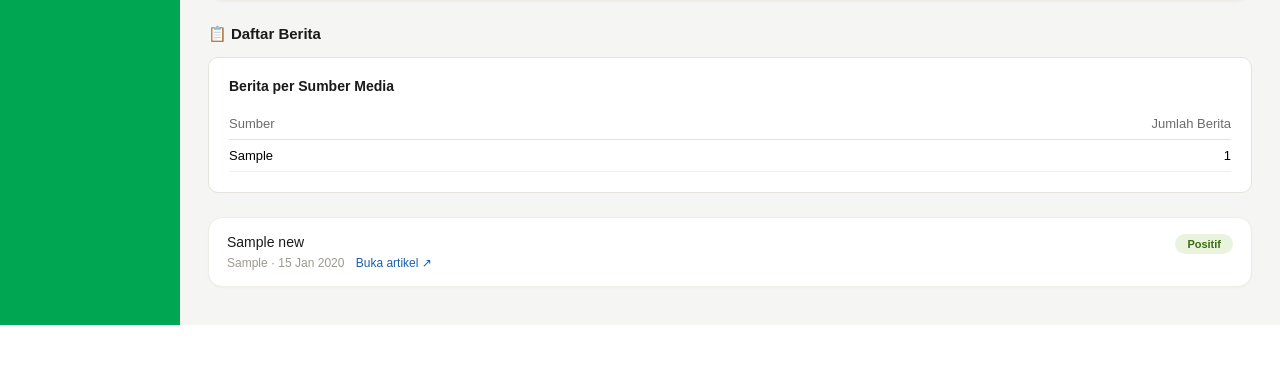
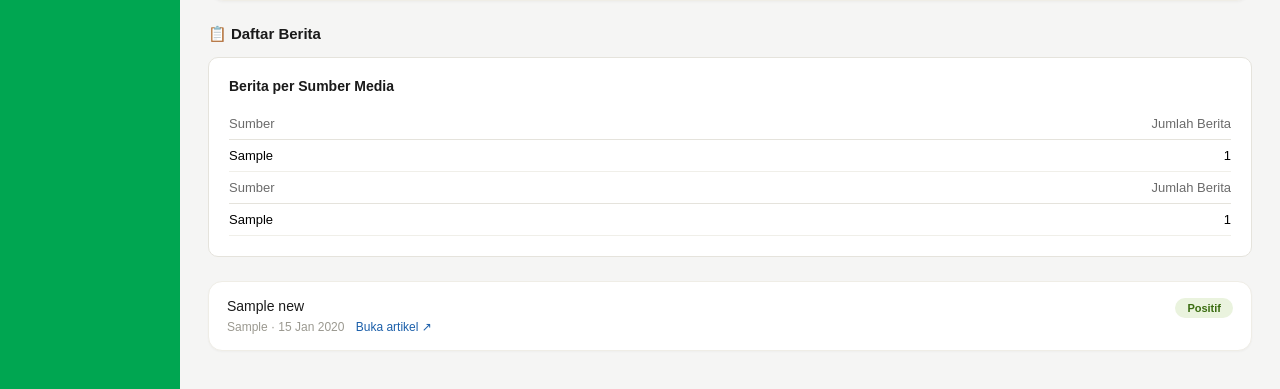
Before and after one commit to Pandora91105/bpjs-pamekasan-news-monitor, a Django app: page /analisis/ in a window 1280 px wide. Shown: the part 578-967 px from the top of the page. Before the commit the page ends 903 px from the top, so only its background shows below. Run offline with Django 5.2, Linux system fonts and the light colour scheme; a user stored in the database is signed in; tables that the repository leaves empty hold one stand-in row (values such as "Sample post").

Commit message:
update analisis

```diff
--- a/news/views.py
+++ b/news/views.py
@@ -135,12 +135,15 @@ class AnalisisView(LoginRequiredMixin, TemplateView):
         context['chart_positif'] = json.dumps(chart_positif)
         context['chart_negatif'] = json.dumps(chart_negatif)
 
-        context['sumber_stats'] = (
+        sumber_stats_all = (
             News.objects.filter(is_relevant=True)
             .values('source')
             .annotate(jumlah=Count('id'))
             .order_by('-jumlah')
         )
+        sumber_paginator = Paginator(sumber_stats_all, 8)
+        sumber_page_number = self.request.GET.get('sumber_page', 1)
+        context['sumber_stats'] = sumber_paginator.get_page(sumber_page_number)
 
         return context
 
--- a/templates/analisis.html
+++ b/templates/analisis.html
@@ -223,6 +223,36 @@
                             {% endfor %}
                         </tbody>
                     </table>
+                    <table style="width: 100%; border-collapse: collapse; font-size: 13px;">
+                        <thead>
+                            <tr style="border-bottom: 1px solid #E5E3DC;">
+                                <th style="text-align: left; padding: 8px 0; color: #6B6B6B; font-weight: 500;">Sumber</th>
+                                <th style="text-align: right; padding: 8px 0; color: #6B6B6B; font-weight: 500;">Jumlah Berita</th>
+                            </tr>
+                        </thead>
+                        <tbody>
+                            {% for item in sumber_stats %}
+                            <tr style="border-bottom: 1px solid #F0EFE9;">
+                                <td style="padding: 8px 0;">{{ item.source }}</td>
+                                <td style="text-align: right; padding: 8px 0; font-weight: 500;">{{ item.jumlah }}</td>
+                            </tr>
+                            {% endfor %}
+                        </tbody>
+                    </table>
+
+                    {% if sumber_stats.has_other_pages %}
+                    <div style="display: flex; justify-content: center; align-items: center; gap: 10px; margin-top: 14px;">
+                        {% if sumber_stats.has_previous %}
+                        <a href="?sentiment={{ filter_aktif }}&sumber_page={{ sumber_stats.previous_page_number }}" style="font-size: 12px; color: #1B5FAA; text-decoration: none; padding: 5px 10px; border: 1px solid #E5E3DC; border-radius: 6px;">&larr; Sebelumnya</a>
+                        {% endif %}
+
+                        <span style="font-size: 12px; color: #6B6B6B;">Halaman {{ sumber_stats.number }} dari {{ sumber_stats.paginator.num_pages }}</span>
+
+                        {% if sumber_stats.has_next %}
+                        <a href="?sentiment={{ filter_aktif }}&sumber_page={{ sumber_stats.next_page_number }}" style="font-size: 12px; color: #1B5FAA; text-decoration: none; padding: 5px 10px; border: 1px solid #E5E3DC; border-radius: 6px;">Selanjutnya &rarr;</a>
+                        {% endif %}
+                    </div>
+                    {% endif %}
                 </div>
                 {% if news_list %}
                     {% for news in news_list %}
```
